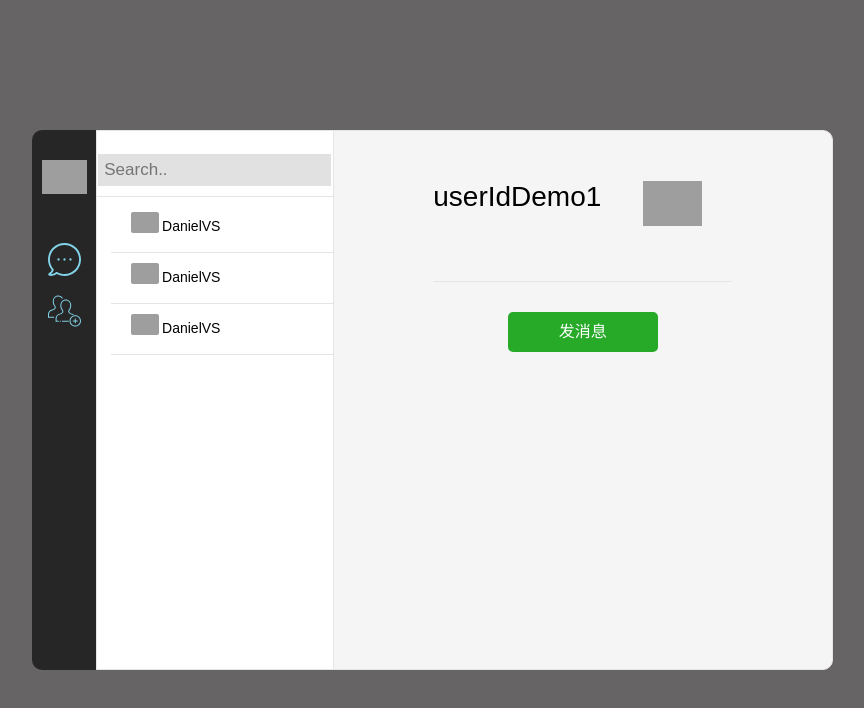
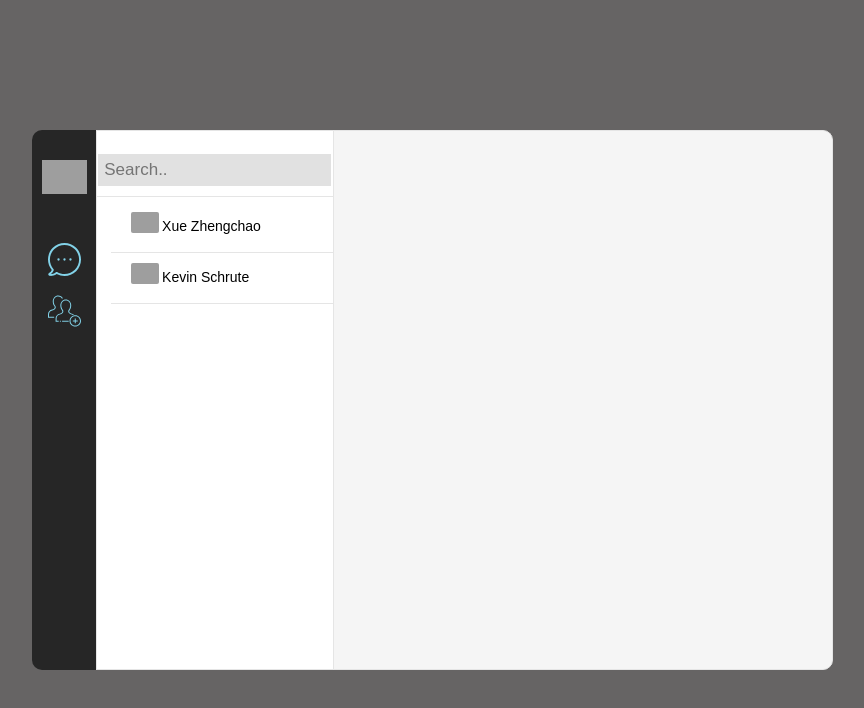
Before and after one commit to danielvs123/chat-react, a React (Create React App) app: page / in a window 1280 px wide. Both pictures are taken after a click on the element 272 px from the left and 305 px from the top of the page. Shown: the top 708 px of the page, without its empty margins (208-1072 px from the left). Built offline with nearby package versions, Linux system fonts and the light colour scheme; grey boxes are pictures that could not be loaded; the HTML template or start-up script is replaced by a standard one.

Commit message:
use redux instead of use props passing data between pages

```diff
--- a/package.json
+++ b/package.json
@@ -6,7 +6,8 @@
     "react": "^16.3.1",
     "react-dom": "^16.3.1",
     "react-redux": "^5.0.7",
-    "react-scripts": "1.1.4"
+    "react-scripts": "1.1.4",
+    "redux": "^3.7.2"
   },
   "scripts": {
     "start": "react-scripts start",
--- /dev/null
+++ b/src/Action/ViewUserProfile.js
@@ -0,0 +1,7 @@
+export const ViewUserProfile = (user) => {
+    console.log("You clicked on user:",user);
+    return {
+        type:"USER_PROFILE_SELECTED",
+        payload:user
+    }
+};
--- a/src/App.js
+++ b/src/App.js
@@ -3,14 +3,38 @@ import ControlBar from './Component/ControlBar';
 import './App.css';
 import MainChatView from "./MainChatView";
 import MainFriendsView from "./MainFriendsView"
+import { connect } from 'react-redux';
+import { createStore } from 'redux';
+const reducer = (state = [],action) =>{
+    if (action.type === 'split_string'){
+        console.log("get");
+        return action.payload.split('');
+    }
+};
+const store = createStore(reducer);
+store.getState();
+
+const action = {
+    type:'split_string',
+    payload:'asdf'
+};
+
+store.dispatch(action);
+console.log(store.getState());
 
 class App extends Component {
     state = {
-        currentPage:"MainChatView"
+        currentPage:"MainChatView",
+        onSelectUser:""
     };
     setPage(msg){
         this.setState({
             currentPage:msg
+        })
+    }
+    setCurrentUser(user){
+        this.setState({
+            onSelectUser:user
         })
     }
     render() {
@@ -19,7 +43,7 @@ class App extends Component {
                 <div id="body-container">
                     <div id="main-container">
                         <ControlBar setPage = {msg => this.setPage(msg)}/>
-                        <MainChatView/>
+                        <MainChatView setCurrentUser = {user => this.setCurrentUser(user)} />
                     </div>
                 </div>
             );
@@ -28,7 +52,7 @@ class App extends Component {
                 <div id="body-container">
                     <div id="main-container">
                         <ControlBar setPage = {msg => this.setPage(msg)}/>
-                        <MainFriendsView/>
+                        <MainFriendsView setCurrentUser = {user => this.setCurrentUser(user)} />
                     </div>
                 </div>
             );
--- a/src/Component/FriendDetailPage.js
+++ b/src/Component/FriendDetailPage.js
@@ -1,16 +1,22 @@
 import React, { Component } from 'react';
+import {connect} from 'react-redux';
 import './css/FriendDetailPage.css';
 
 class FriendDetailPage extends Component {
     render() {
+        if (!this.props.user){
+           return (
+               <div id="friendDetailPage" />
+           )
+        }
         return (
             <div id="friendDetailPage">
                 <div id="personal_info">
                     <div id="personal_detail_outer">
                         <div id="personal_line">
-                            <div id="personal_info_name">userIdDemo1</div>
+                            <div id="personal_info_name">{this.props.user.username}</div>
                             <div id="personal_left">
-                                <img id="personal_info_avatar" src="https://shuaiyixu.com/img/1.jpg"/>
+                                <img id="personal_info_avatar" src={this.props.user.avatarUrl}/>
                             </div>
                             <div className="clear" />
                         </div>
@@ -22,4 +28,10 @@ class FriendDetailPage extends Component {
     }
 }
 
-export default FriendDetailPage;
+function mapStateToProps(state) {
+    return {
+        user: state.activeUser
+    }
+}
+
+export default connect(mapStateToProps)(FriendDetailPage);
--- a/src/Component/FriendList.js
+++ b/src/Component/FriendList.js
@@ -1,38 +1,49 @@
 import React, { Component } from 'react';
 import SearchBox from './SearchBox';
 import './css/FriendList.css';
+import { bindActionCreators } from 'redux';
+import { connect } from "react-redux";
+import { ViewUserProfile } from '../Action/ViewUserProfile'
 
 class FriendList extends Component {
+    createFriendList(){
+        console.log(this.props);
+        return this.props.users.map((user) => {
+            return (
+                <div className="friend-list-dom"
+                     key={user.userId}
+                     onClick = { () => this.props.ViewUserProfile(user)}
+                >
+                    <img
+                        src={user.avatarUrl} className="friend-list-dom-img" />
+                    <div className="friend-list-dom-name">
+                        {user.username}
+                    </div>
+                </div>
+            )
+        });
+    }
     render() {
         return (
             <div id="friend-control-bar">
                 <SearchBox/>
                 <div id="friend-list">
-                    <div className="friend-list-dom">
-                        <img
-                        src="https://shuaiyixu.com/img/2.jpg" className="friend-list-dom-img" />
-                        <div className="friend-list-dom-name">
-                            DanielVS
-                        </div>
-                    </div>
-                    <div className="friend-list-dom">
-                        <img
-                            src="https://shuaiyixu.com/img/2.jpg" className="friend-list-dom-img" />
-                        <div className="friend-list-dom-name">
-                            DanielVS
-                        </div>
-                    </div>
-                    <div className="friend-list-dom">
-                        <img
-                            src="https://shuaiyixu.com/img/2.jpg" className="friend-list-dom-img" />
-                        <div className="friend-list-dom-name">
-                            DanielVS
-                        </div>
-                    </div>
+                    {this.createFriendList()}
                 </div>
             </div>
         );
     }
 }
 
-export default FriendList;
+function mapStateToProps(state) {
+    return {
+        users:state.users
+    }
+
+}
+
+function matchDispatchToProps(dispatch) {
+    return bindActionCreators({ViewUserProfile:ViewUserProfile},dispatch);
+}
+
+export default connect(mapStateToProps,matchDispatchToProps)(FriendList);
--- a/src/MainChatView.js
+++ b/src/MainChatView.js
@@ -8,9 +8,10 @@ class MainChatView extends Component {
         onclickUser:""
     };
 
-    transferMsg(msg) {
+    transferMsg(uid) {
+        this.props.setCurrentUser(uid);
         this.setState({
-            onclickUser:msg
+            onclickUser:uid
         });
     }
 
@@ -18,12 +19,16 @@ class MainChatView extends Component {
         return (
             <div>
                 {/*这里是点击的*/}
-                <ChatList transferMsg = {msg => this.transferMsg(msg)}/>
+                <ChatList transferMsg = {uid => this.transferMsg(uid)}/>
                 {/*这里是输入的*/}
                 <ChatPage user={this.state.onclickUser}/>
             </div>
         );
     }
 }
+//
+// function mapStateToProps() {
+//
+// }
 
 export default MainChatView;
--- a/src/MainFriendsView.js
+++ b/src/MainFriendsView.js
@@ -3,11 +3,23 @@ import FriendList from './Component/FriendList';
 import FriendDetailPage from './Component/FriendDetailPage';
 
 class MainFriendsView extends Component {
+
+    state = {
+        currentOnSelectUser:""
+    };
+
+    startChat(uid){
+        console.log(uid);
+        this.setState({
+            currentOnSelectUser:uid
+        });
+    }
+
     render() {
         return (
             <div>
-                <FriendList/>
-                <FriendDetailPage/>
+                <FriendList startChat = {uid => this.startChat(uid)}/>
+                <FriendDetailPage user={this.state.currentOnSelectUser}/>
             </div>
         );
     }
--- /dev/null
+++ b/src/Reducers/index.js
@@ -0,0 +1,10 @@
+import {combineReducers} from 'redux';
+import UserReducer from '../Reducers/userData';
+import ActiveReducer from '../Reducers/reducerUser';
+
+const allReducers = combineReducers({
+    users: UserReducer,
+    activeUser:ActiveReducer
+});
+
+export default allReducers;
--- /dev/null
+++ b/src/Reducers/reducerUser.js
@@ -0,0 +1,7 @@
+export default function (state = null,action) {
+    switch (action.type){
+        case "USER_PROFILE_SELECTED":
+            return action.payload;
+    }
+    return state;
+}
--- /dev/null
+++ b/src/Reducers/userData.js
@@ -0,0 +1,20 @@
+export default function () {
+    return [
+        {
+            "avatarUrl": "https://graph.facebook.com/111708632968603/picture?type=normal",
+            "gender": "male",
+            "id": 63,
+            "location": "",
+            "userId": "IBKuWQnrT6fVMDb4vAcudWCmbMK2",
+            "username": "Xue Zhengchao",
+        },
+        {
+            "avatarUrl": "https://graph.facebook.com/107771053169905/picture?type=normal",
+            "gender": "male",
+            "id": 64,
+            "location": "",
+            "userId": "mrhUd8E7YNg3ZWW4EdEK5hIZfVE2",
+            "username": "Kevin Schrute",
+        }
+    ]
+}
--- a/src/index.js
+++ b/src/index.js
@@ -3,9 +3,16 @@ import ReactDOM from 'react-dom';
 import './index.css';
 import App from './App';
 import registerServiceWorker from './registerServiceWorker';
+import { createStore } from 'redux';
+import { Provider } from 'react-redux';
+import allReducers from './Reducers';
+
+const store = createStore(allReducers);
 
 ReactDOM.render(
-    <App />,
+    <Provider store = {store}>
+        <App />
+    </Provider>,
     document.getElementById('root')
 );
 registerServiceWorker();
```
Also changed, not shown: 1 other file (tests, documents, lock files or other folders).
